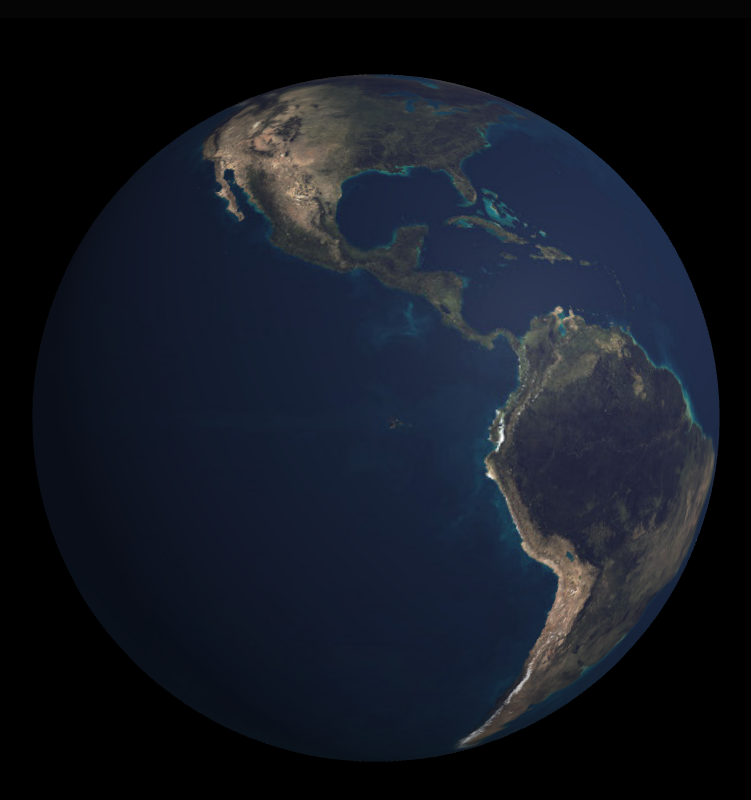
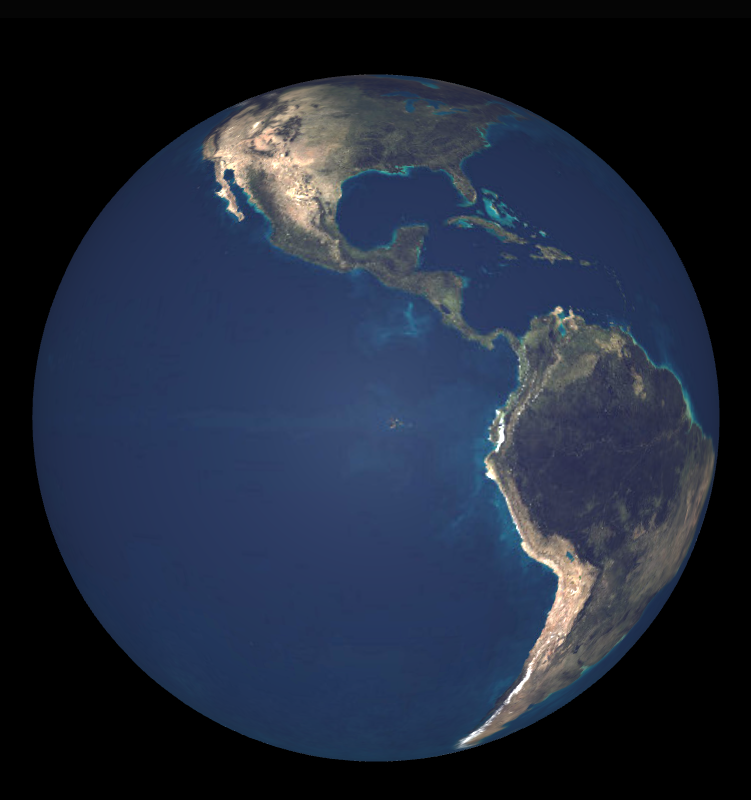
Before and after one commit to Sirens-cmyk/earth-animation, a plain HTML site: page index.html in a window 1280 px wide. Shown: the whole page, without its empty margins (264-1015 px from the left). Drawn offline with nearby package versions, Linux system fonts and the light colour scheme; animation ran at ten frames a second.

Commit message:
اصلاح نورپردازی خورشید

```diff
--- a/index.html
+++ b/index.html
@@ -14,7 +14,6 @@ cat << 'EOF' > index.html
 </head>
 <body>
     <script>
-        // ۱. ساخت صحنه، دوربین و رندرر
         const scene = new THREE.Scene();
         const camera = new THREE.PerspectiveCamera(60, window.innerWidth / window.innerHeight, 0.1, 1000);
         const renderer = new THREE.WebGLRenderer({ antialias: true });
@@ -22,15 +21,15 @@ cat << 'EOF' > index.html
         renderer.setPixelRatio(window.devicePixelRatio);
         document.body.appendChild(renderer.domElement);
 
-        // ۲. تنظیم نورها
-        const ambientLight = new THREE.AmbientLight(0xffffff, 0.4);
+        // ۱. قوی‌تر کردن نور محیطی برای روشن شدن بخش‌های تاریک
+        const ambientLight = new THREE.AmbientLight(0xffffff, 0.6);
         scene.add(ambientLight);
 
-        const sunLight = new THREE.DirectionalLight(0xffffff, 0.8);
-        sunLight.position.set(5, 3, 5);
+        // ۲. تنظیم نور خورشید دقیقا پشت سر دوربین (تا کل جلو زمین روشن بشه)
+        const sunLight = new THREE.DirectionalLight(0xffffff, 1.0);
+        sunLight.position.set(0, 0, 5); // نور مستقیم از جلو می‌تابه
         scene.add(sunLight);
 
-        // ۳. ساخت کره زمین واقعی
         const geometry = new THREE.SphereGeometry(2, 64, 64);
         const textureLoader = new THREE.TextureLoader();
         const earthTexture = textureLoader.load('earth.jpg');
@@ -43,22 +42,15 @@ cat << 'EOF' > index.html
 
         camera.position.z = 4.5;
 
-        // ۴. اضافه کردن قابلیت کنترل با دست و موس
         const controls = new THREE.OrbitControls(camera, renderer.domElement);
-        controls.enableDamping = true; // نرم کردن حرکت چرخش
+        controls.enableDamping = true;
         controls.dampingFactor = 0.05;
-        controls.enableZoom = true;   // اجازه دادن به زوم (بزرگنمایی و کوچکنمایی)
+        controls.enableZoom = true;
 
-        // ۵. تابع انیمیشن
         function animate() {
             requestAnimationFrame(animate);
-
-            // زمین خودش خیلی ملایم می‌چرخه، اما به محض اینکه با دست لمسش کنی، کنترلش میفته دست خودت
             earth.rotation.y += 0.001;
-
-            // آپدیت کردن وضعیت کنترلر در هر فریم
             controls.update();
-
             renderer.render(scene, camera);
         }
 
```
